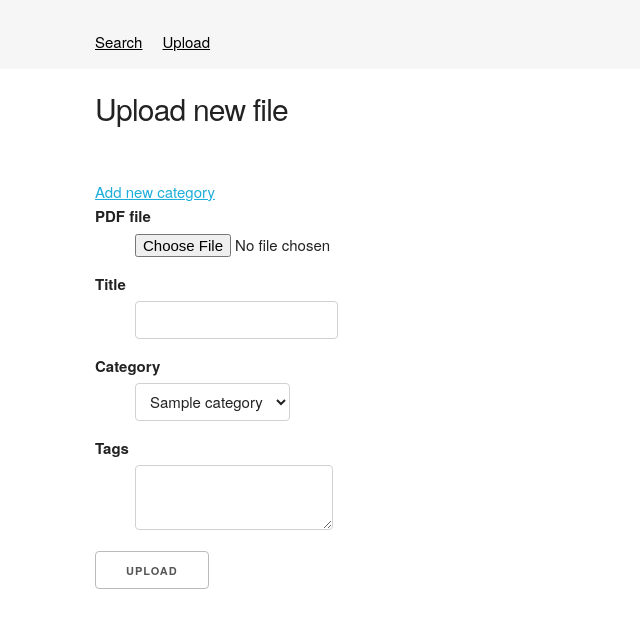
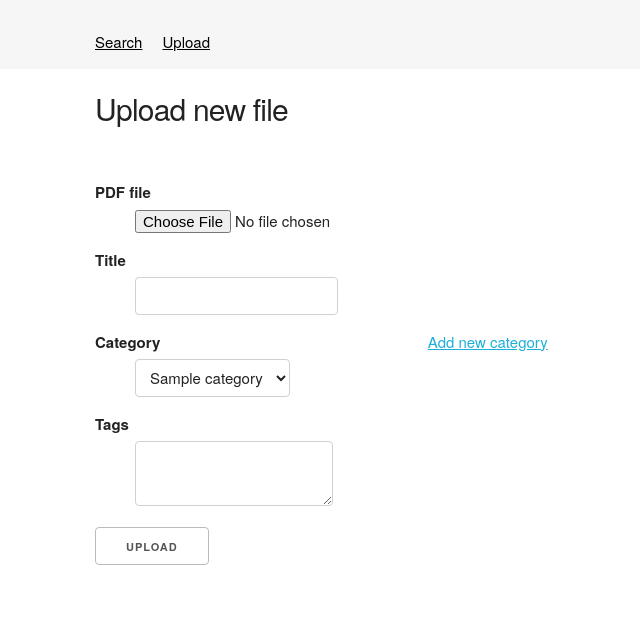
Before and after one commit to paalka/libr, a Flask app: page /upload in a window 1280 px wide. Shown: the top 629 px of the page, without its empty margins (65-705 px from the left). Run offline with Flask 2, Linux system fonts and the light colour scheme; a database or web service that is not in the repository returns one stand-in record (values such as "Sample title"); parts of the project's set-up code (start-up, migrations or seed data) failed here and were passed over; some libraries are stand-ins or nearby versions.

Commit message:
Attempt to format the upload page in a better way.

```diff
--- a/templates/upload.jinja2
+++ b/templates/upload.jinja2
@@ -4,7 +4,6 @@
 <div class="container section" id="upload-container">
   <div class="row">
     <h4 class="section-title">Upload new file</h4>
-    <a href="/add_category" target="_blank">Add new category</a>
     {% if successful %}
     <p id="success-text"> The file was successfully uploaded! </p>
     {% endif %}
@@ -20,11 +19,34 @@
     <form method="post" enctype="multipart/form-data">
       {% from "_formhelpers.jinja2" import render_field %}
           {{ form.csrf_token }}
-	  {{ render_field(form.uploaded_file) }}
-	  {{ render_field(form.file_title) }}
-	  {{ render_field(form.categories) }}
-	  {{ render_field(form.tags) }}
-	<p><input type=submit value=Upload>
+	  <div class="row">
+      <div class="twelve columns">
+        {{ render_field(form.uploaded_file) }}
+      </div>
+    </div>
+	  <div class="row">
+      <div class="twelve columns">
+        {{ render_field(form.file_title) }}
+      </div>
+    </div>
+	  <div class="row">
+      <div class="four columns">
+      {{ render_field(form.categories) }}
+      </div>
+      <div class="four columns">
+        <a href="/add_category" target="_blank">Add new category</a>
+      </div>
+    </div>
+	  <div class="row">
+      <div class="twelve columns">
+        {{ render_field(form.tags) }}
+      </div>
+    </div>
+	  <div class="row">
+      <div class="twelve columns">
+        <p><input type=submit value=Upload>
+      </div>
+    </div>
     </form>
   </div>
 </div>
```
